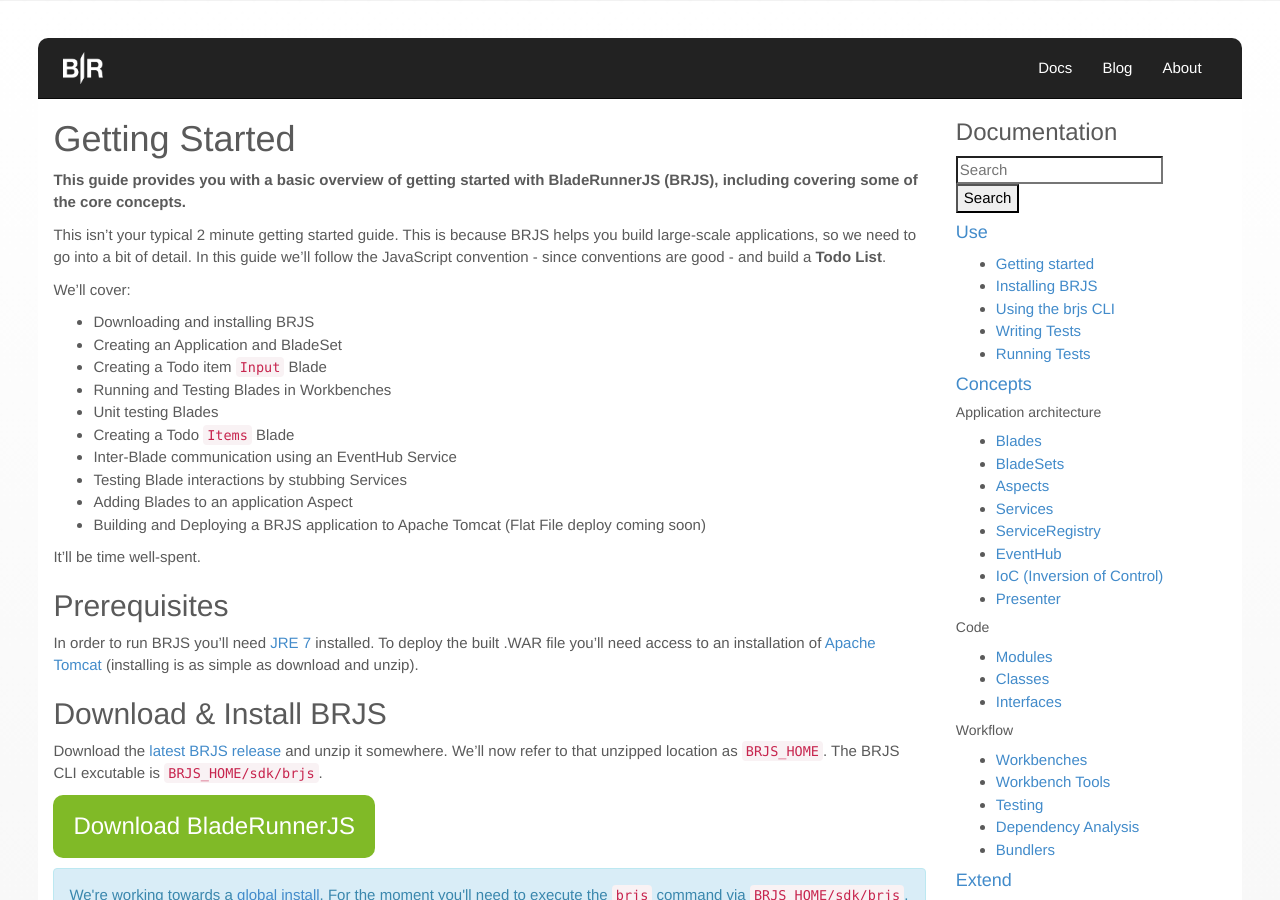
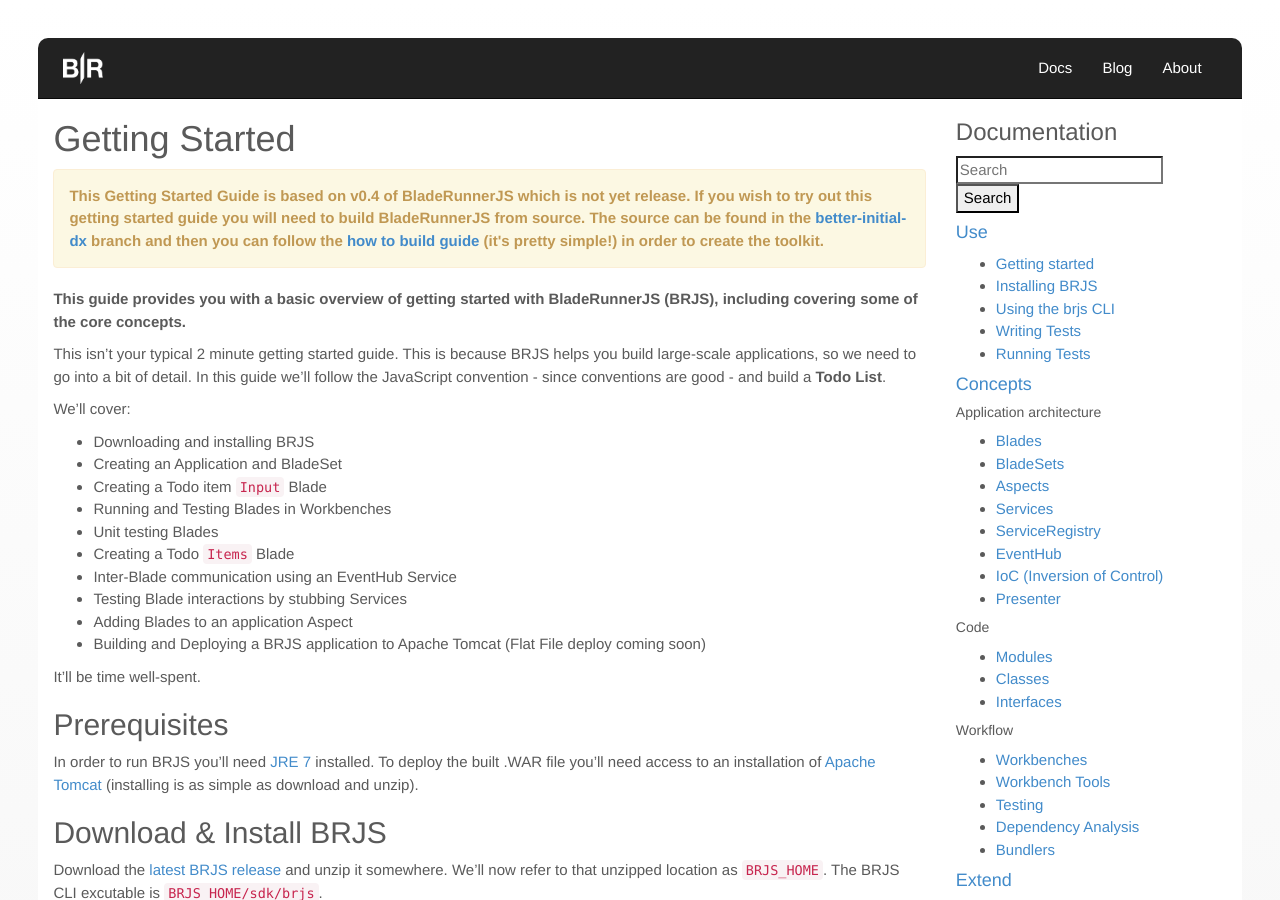
Before and after one commit to BladeRunnerJS/brjs-site, a Jekyll site: the page built from docs/use/getting_started.md, in a window 1280 px wide and 900 px high. Built offline with Jekyll 4.4.1, drawn with Linux system fonts in a browser that asks for light colours; nearby versions of some CDN libraries; Markdown is read by kramdown in place of the engine named in the settings.

Commit message:
Flagging that the guide is related to v0.4

```diff
--- a/docs/use/getting_started.md
+++ b/docs/use/getting_started.md
@@ -4,6 +4,12 @@
 permalink: /docs/use/getting_started/
 notice: none
 ---
+
+<div class="alert alert-warning">
+  <p>
+    <strong>This Getting Started Guide is based on v0.4 of BladeRunnerJS which is not yet release. If you wish to try out this getting started guide you will need to build BladeRunnerJS from source. The source can be found in the <a href="https://github.com/BladeRunnerJS/brjs/tree/better-initial-dx">better-initial-dx</a> branch and then you can follow the <a href="https://github.com/BladeRunnerJS/brjs/tree/better-initial-dx#how-to-build-brjs">how to build guide</a> (it's pretty simple!) in order to create the toolkit.</strong>
+  </p>
+</div>
 
 <p><strong>This guide provides you with a basic overview of getting started with BladeRunnerJS (BRJS), including covering some of the core concepts.</strong></p>
 
```
Also changed, not shown: docs/use/img/hello-world-workbench.png.
